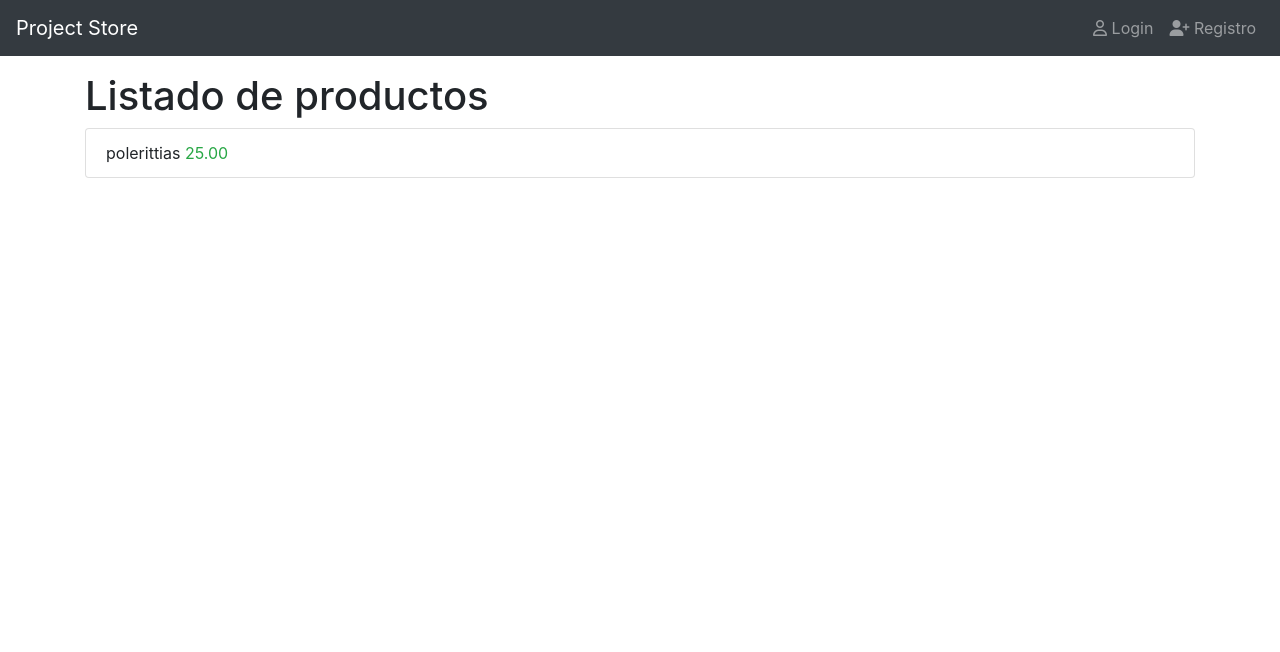
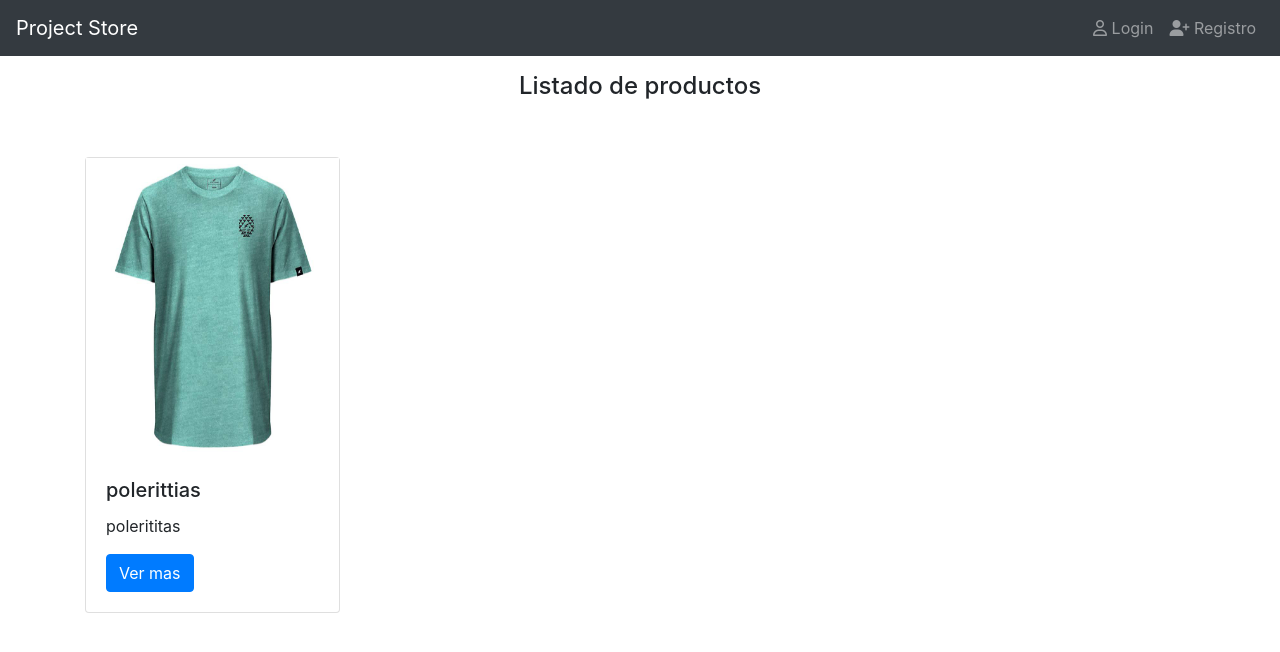
Before and after one commit to joseant1234/store_django, a Django app: page / in a window 1280 px wide. Shown: the top 652 px of the page. Run offline with Django 3.2, Linux system fonts and the light colour scheme; data comes from the database, SQL or seed files in the repository; some libraries are stand-ins or nearby versions.

Commit message:
updating the template for products

```diff
--- a/templates/index.html
+++ b/templates/index.html
@@ -2,18 +2,26 @@
 
 {% block content %}
   <div class="col">
-    <h1>{{ message }}</h1>
+    <h4 class="text-center">{{ message }}</h4>
 
-    <ul class="list-group">
+    <div class="row">
       {% for product in products %}
-        <li class="list-group-item">
-          {{ product.title }}
+        <div class="col-3 mt-5">
+          <div class="card h-100">
+            {% if product.image %}
+              <img src="{{ product.image.url }}" alt="Imagen del producto" height="300"/>
+            {% endif %}
 
-          <span class="text-success">{{ product.price }}</span>
+            <div class="card-body">
+              <h5 class="card-title">{{ product.title }}</h5>
+              <p class="card-text">{{ product.description }}</p>
+              <a href="#" class="btn btn-primary">Ver mas</a>
+            </div>
+          </div>
+        </div>
+      {% endfor %}
+    </div>
 
-        </li>
-      {% endfor %}
-    </ul>
 
   </div>
 
```
